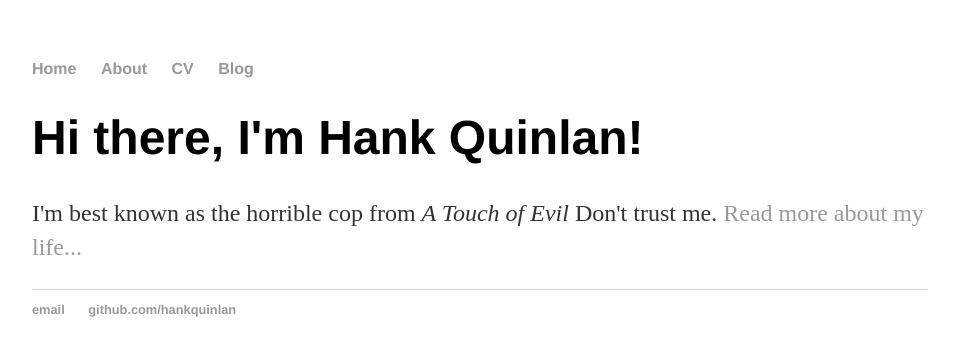
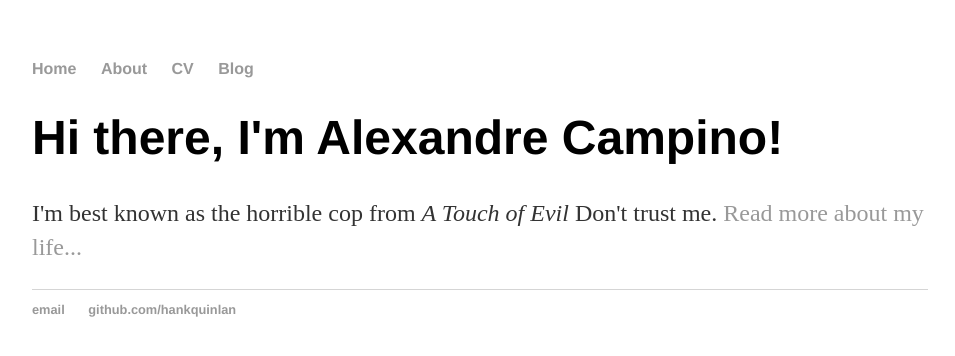
Before and after one commit to alexanderluiscampino/alexanderluiscampino.github.io, a Jekyll site: the page built from index.html, in a window 1280 px wide. Shown: the top 356 px of the page, without its empty margins (160-1115 px from the left). Built offline with Jekyll 4.4.1, drawn with Linux system fonts in a browser that asks for light colours.

Commit message:
Update index.html

```diff
--- a/index.html
+++ b/index.html
@@ -1,30 +1,8 @@
-<!DOCTYPE html>
-<html>
-	<head>
-		<title>Alexandre Campino, GitHub Website</title>
-		<!-- link to main stylesheet -->
-		<link rel="stylesheet" type="text/css" href="/css/main.css">
-	</head>
-	<body>
-		<nav>
-    		<ul>
-        		<li><a href="/">Home</a></li>
-	        	<li><a href="/about">About</a></li>
-        		<li><a href="/cv">CV</a></li>
-        		<li><a href="/blog">Blog</a></li>
-    		</ul>
-		</nav>
-		<div class="container">
-    		<div class="blurb">
-        		<h1>Hi there, I'm Hank Quinlan!</h1>
-				<p>I'm best known as the horrible cop from <em>A Touch of Evil</em> Don't trust me. <a href="/about">Read more about my life...</a></p>
-    		</div><!-- /.blurb -->
-		</div><!-- /.container -->
-		<footer>
-    		<ul>
-        		<li><a href="mailto:hankquinlanhub@gmail.com">email</a></li>
-        		<li><a href="https://github.com/hankquinlan">github.com/hankquinlan</a></li>
-			</ul>
-		</footer>
-	</body>
-</html>
+---
+layout: default
+title: Hank Quinlan, Horrible Cop
+---
+<div class="blurb">
+	<h1>Hi there, I'm Alexandre Campino!</h1>
+	<p>I'm best known as the horrible cop from <em>A Touch of Evil</em> Don't trust me. <a href="/about">Read more about my life...</a></p>
+</div><!-- /.blurb -->
```
